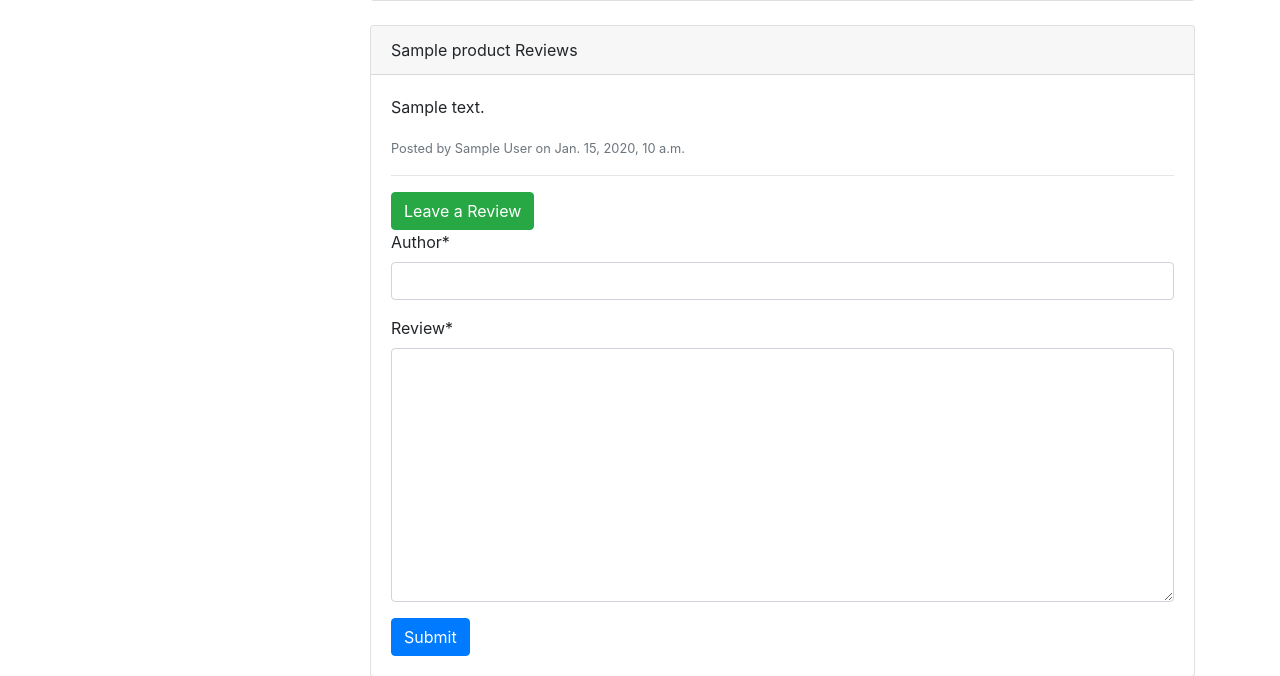
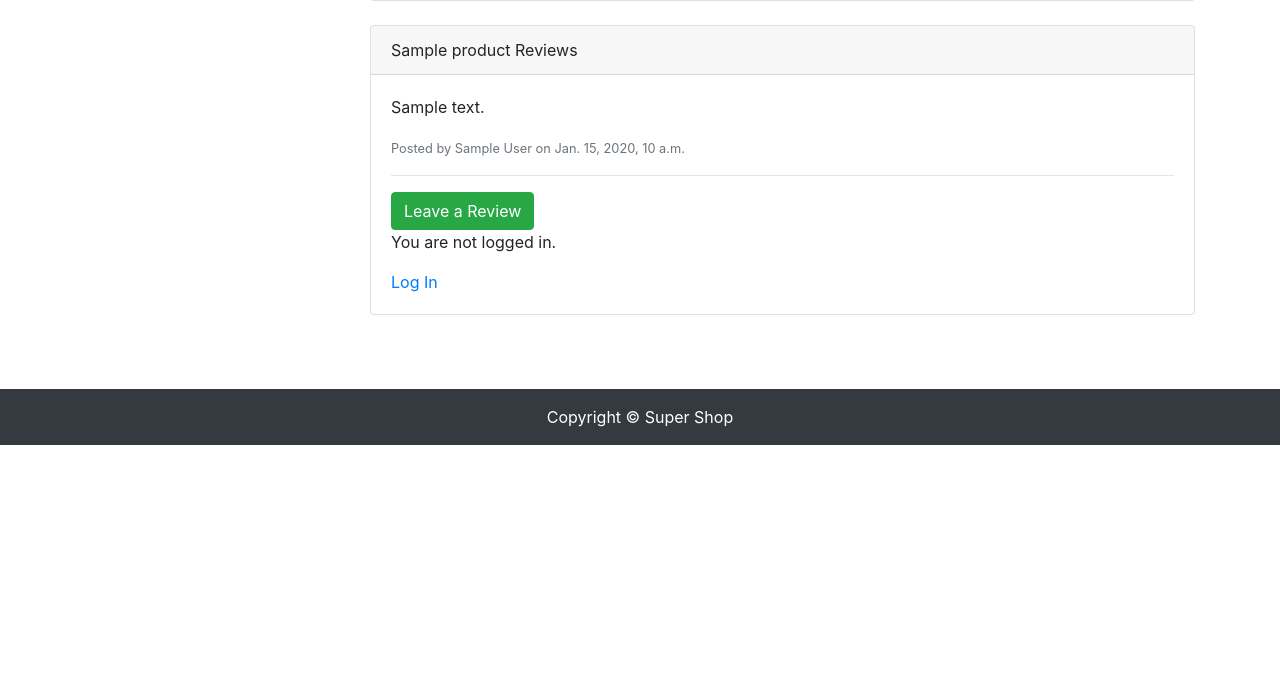
Before and after one commit to pejmanhadavi/super-shop, a Django app: a page that uses templates/pages/product_detail.html in a window 1280 px wide. Shown: the part 957-1633 px from the top of the page. After the commit the page ends 1402 px from the top, so only its background shows below. Run offline with Django 3.2, Linux system fonts and the light colour scheme; tables that the repository leaves empty hold one stand-in row (values such as "Sample post"); grey boxes marked "Sample" are stand-in pictures; some libraries are stand-ins or nearby versions.

Commit message:
add users only  condition for leaving review

```diff
--- a/templates/pages/product_detail.html
+++ b/templates/pages/product_detail.html
@@ -30,6 +30,7 @@
             <hr>
             {% endfor %}
             <a href="#" class="btn btn-success">Leave a Review</a>
+            {% if user.is_authenticated %}
             <form action="{{ product.get_absolute_ur }}" method='post'>
                 <div class="form-group">
                     {% csrf_token %}
@@ -37,6 +38,10 @@
                 </div>
                 <button type="submit" class="btn btn-primary">Submit</button>
             </form>
+            {% else %}
+            <p>You are not logged in.</p>
+            <a href="{% url 'login' %}">Log In</a>
+            {% endif %}
         </div>
     </div>
     <!-- /.card -->
```
